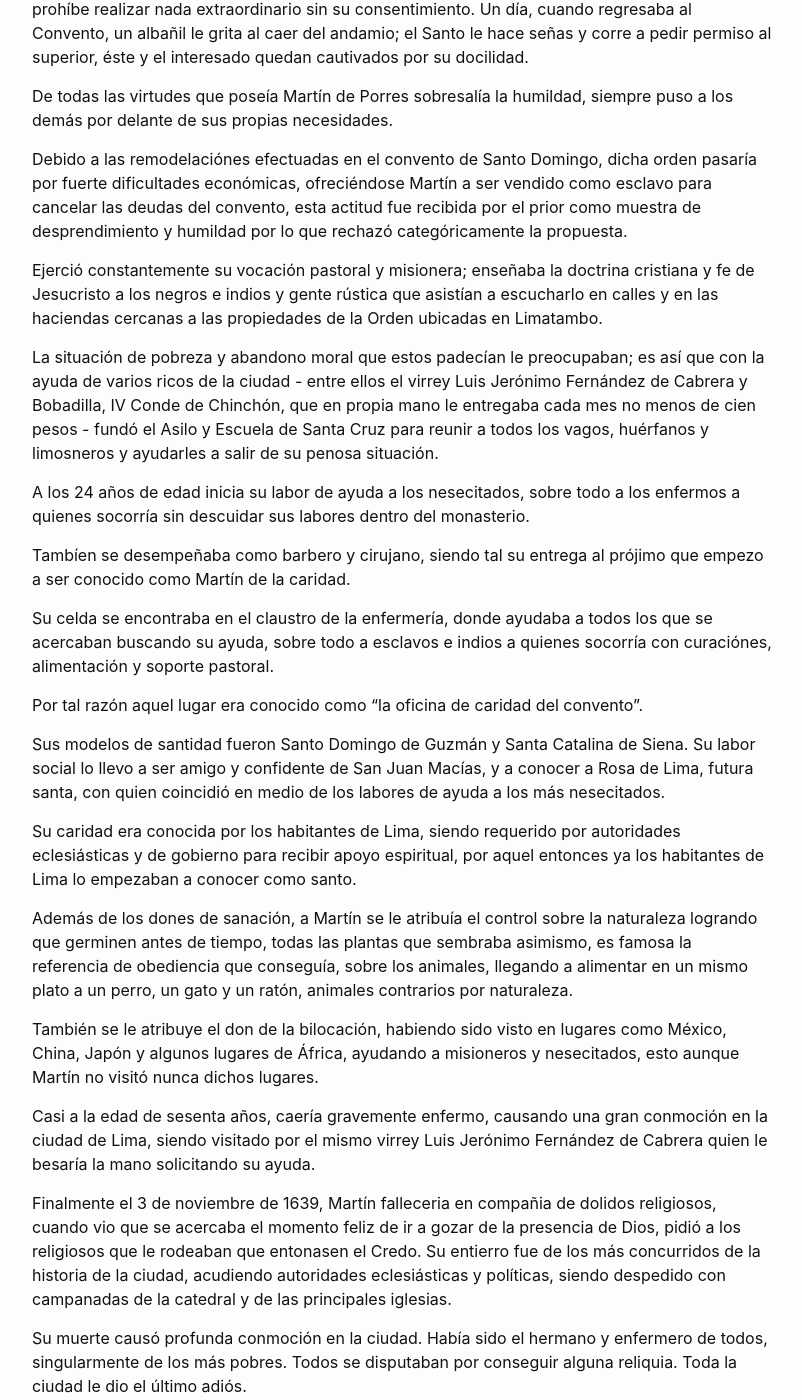
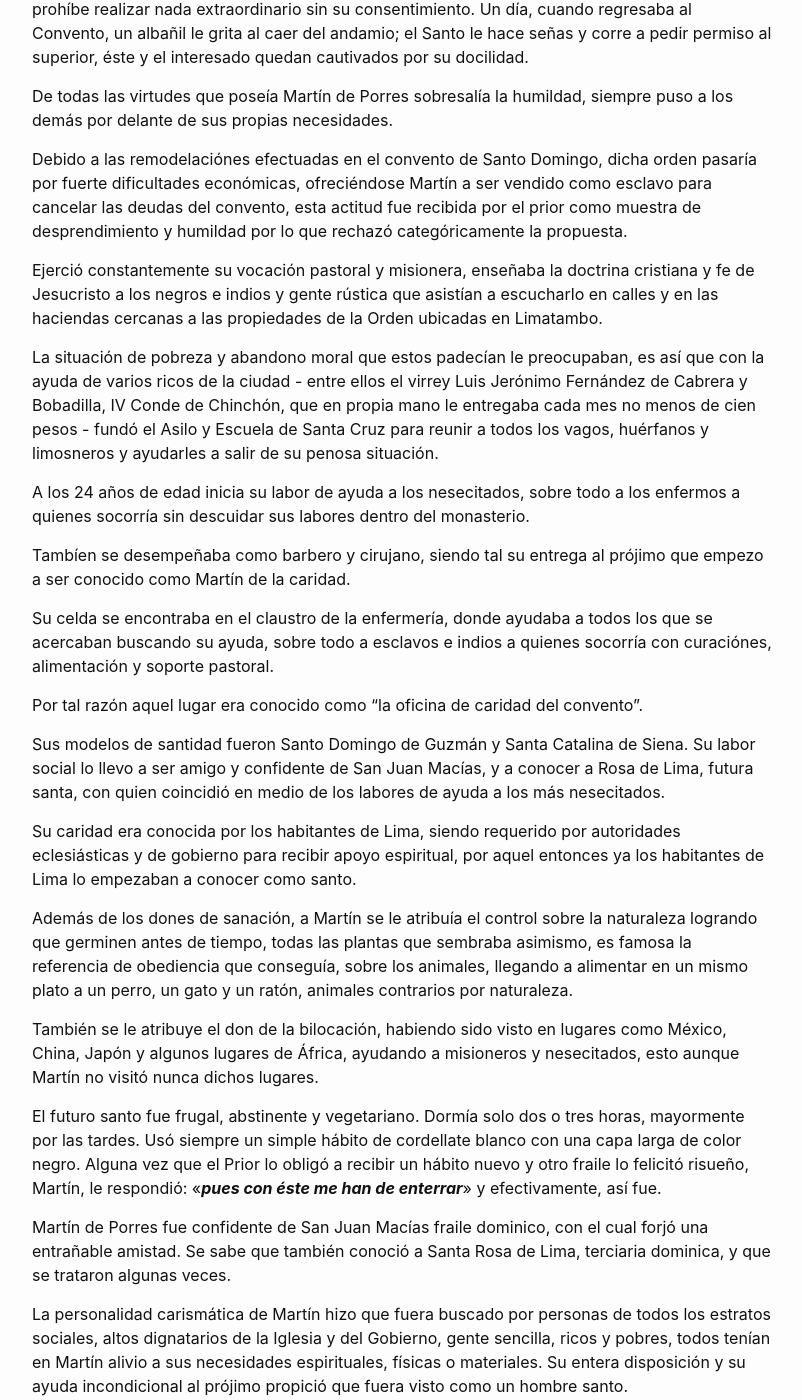
Before and after one commit to dylanmeca/dylanmeca.github.io, a Jekyll site: the page built from _posts/2021-08-10-La-vida-de-San-Martin-de-Porres.md, in a window 1280 px wide and 1400 px high, scrolled down 2564 px. Shown: the whole window, without its empty margins (238-1040 px from the left). Built offline with Jekyll 4.4.1, drawn with Linux system fonts in a browser that asks for light colours; a script that is not in the unit is left out; comment, search, counter and statistics services are not loaded; some of the changed text lies outside the part shown.

Commit message:
Update 2021-08-10-La-vida-de-San-Martin-de-Porres.md

```diff
--- a/_posts/2021-08-10-La-vida-de-San-Martin-de-Porres.md
+++ b/_posts/2021-08-10-La-vida-de-San-Martin-de-Porres.md
@@ -81,9 +81,9 @@ De todas las virtudes que poseía Martín de Porres sobresalía la humildad, sie
 
 Debido a las remodelaciónes efectuadas en el convento de Santo Domingo, dicha orden pasaría por fuerte dificultades económicas, ofreciéndose Martín a ser vendido como esclavo para cancelar las deudas del convento, esta actitud fue recibida por el prior como muestra de desprendimiento y humildad por lo que rechazó categóricamente la propuesta.
 
-Ejerció constantemente su vocación pastoral y misionera; enseñaba la doctrina cristiana y fe de Jesucristo a los negros e indios y gente rústica que asistían a escucharlo en calles y en las haciendas cercanas a las propiedades de la Orden ubicadas en Limatambo.
+Ejerció constantemente su vocación pastoral y misionera, enseñaba la doctrina cristiana y fe de Jesucristo a los negros e indios y gente rústica que asistían a escucharlo en calles y en las haciendas cercanas a las propiedades de la Orden ubicadas en Limatambo.
 
-La situación de pobreza y abandono moral que estos padecían le preocupaban; es así que con la ayuda de varios ricos de la ciudad - entre ellos el virrey Luis Jerónimo Fernández de Cabrera y Bobadilla, IV Conde de Chinchón, que en propia mano le entregaba cada mes no menos de cien pesos - fundó el Asilo y Escuela de Santa Cruz para reunir a todos los vagos, huérfanos y limosneros y ayudarles a salir de su penosa situación.
+La situación de pobreza y abandono moral que estos padecían le preocupaban, es así que con la ayuda de varios ricos de la ciudad - entre ellos el virrey Luis Jerónimo Fernández de Cabrera y Bobadilla, IV Conde de Chinchón, que en propia mano le entregaba cada mes no menos de cien pesos - fundó el Asilo y Escuela de Santa Cruz para reunir a todos los vagos, huérfanos y limosneros y ayudarles a salir de su penosa situación.
 
 A los 24 años de edad inicia su labor de ayuda a los nesecitados, sobre todo a los enfermos a quienes socorría sin descuidar sus labores dentro del monasterio.
 
@@ -101,13 +101,21 @@ Además de los dones de sanación, a Martín se le atribuía el control sobre la
 
 También se le atribuye el don de la bilocación, habiendo sido visto en lugares como México, China, Japón y algunos lugares de África, ayudando a misioneros y nesecitados, esto aunque Martín no visitó nunca dichos lugares.
 
+El futuro santo fue frugal, abstinente y vegetariano. Dormía solo dos o tres horas, mayormente por las tardes. Usó siempre un simple hábito de cordellate blanco con una capa larga de color negro. Alguna vez que el Prior lo obligó a recibir un hábito nuevo y otro fraile lo felicitó risueño, Martín, le respondió: «***pues con éste me han de enterrar***» y efectivamente, así fue.
+
+Martín de Porres fue confidente de San Juan Macías fraile dominico, con el cual forjó una entrañable amistad. Se sabe que también conoció a Santa Rosa de Lima, terciaria dominica, y que se trataron algunas veces.
+
+La personalidad carismática de Martín hizo que fuera buscado por personas de todos los estratos sociales, altos dignatarios de la Iglesia y del Gobierno, gente sencilla, ricos y pobres, todos tenían en Martín alivio a sus necesidades espirituales, físicas o materiales. Su entera disposición y su ayuda incondicional al prójimo propició que fuera visto como un hombre santo.
+
+Aunque él trataba de ocultarse, la fama de santo crecía día por día. Fueron varias las familias en Lima que recibieron ayuda de Martín de Porres de alguna forma u otra. También, muchos enfermos lo primero que pedían cuando se sentían graves era: «***Que venga el santo hermano Martín***». Y él nunca negaba un favor a quien podía hacerlo.
+
 Casi a la edad de sesenta años, caería gravemente enfermo, causando una gran conmoción en la ciudad de Lima, siendo visitado por el mismo virrey Luis Jerónimo Fernández de Cabrera quien le besaría la mano solicitando su ayuda.
 
 Finalmente el 3 de noviembre de 1639, Martín falleceria en compañia de dolidos religiosos, cuando vio que se acercaba el momento feliz de ir a gozar de la presencia de Dios, pidió a los religiosos que le rodeaban que entonasen el Credo. Su entierro fue de los más concurridos de la historia de la ciudad, acudiendo autoridades eclesiásticas y políticas, siendo despedido con campanadas de la catedral y de las principales iglesias.
 
 Su muerte causó profunda conmoción en la ciudad. Había sido el hermano y enfermero de todos, singularmente de los más pobres. Todos se disputaban por conseguir alguna reliquia. Toda la ciudad le dio el último adiós.
 
-Sus restos descansan actualmente en la cripta ubicada en la basílica y convento de santo domingo en Lima, junto a los de San Rosa de Lima y de San Juan Macías.
+Sus restos descansan actualmente en la cripta ubicada en la Basílica y convento de Santo Domingo en Lima, junto a los de San Rosa de Lima y de San Juan Macías en el denominado «***Altar de los Santos de Perú***».
 
 Debido a los extensos testimonios a favor de Martín de Porras, el arzobispo de Lima, Pedro de Villagómez, iniciaria el proceso de beatificación del fray mulato, sin embargo, la sociedad colonial de aquel entonces se opondría dado a su origen racial.
 
```
